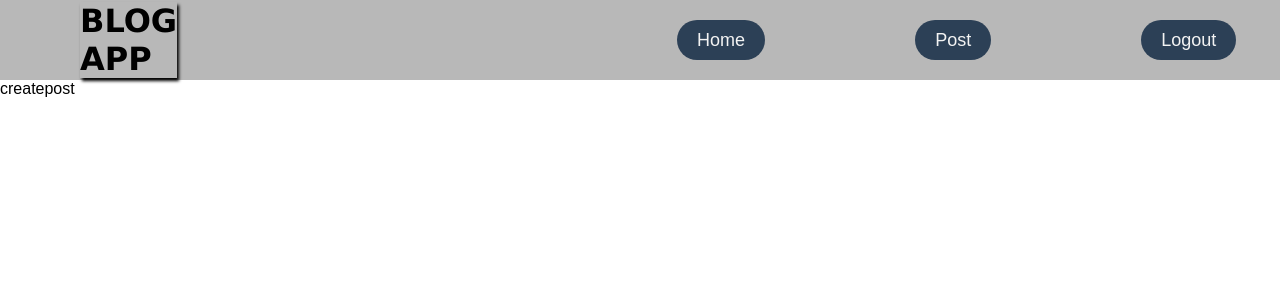
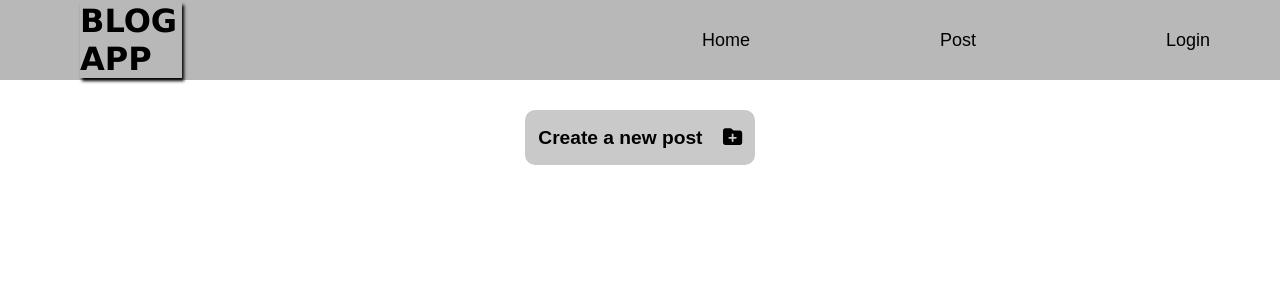
Before and after one commit to nandu44-code/BlogApp, a React (Vite) app in the folder Blogapp/: page /createpost in a window 1280 px wide. Shown: the top 300 px of the page. Built offline with nearby package versions, Linux system fonts and the light colour scheme.

Commit message:
made updations in stying

```diff
--- a/Blogapp/package.json
+++ b/Blogapp/package.json
@@ -10,6 +10,11 @@
     "preview": "vite preview"
   },
   "dependencies": {
+    "@fortawesome/fontawesome-svg-core": "^6.5.1",
+    "@fortawesome/free-brands-svg-icons": "^6.5.1",
+    "@fortawesome/free-regular-svg-icons": "^6.5.1",
+    "@fortawesome/free-solid-svg-icons": "^6.5.1",
+    "@fortawesome/react-fontawesome": "^0.2.0",
     "firebase": "^10.7.1",
     "react": "^18.2.0",
     "react-dom": "^18.2.0",
--- a/Blogapp/src/App.css
+++ b/Blogapp/src/App.css
@@ -13,7 +13,7 @@ nav {
   display: flex;
   justify-content: flex-start;
   align-items: center;
-  color: rgb(255, 0, 0);
+  color: rgb(128, 97, 97);
   text-decoration: none;
 }
 .blog {
@@ -31,28 +31,29 @@ nav-items{
   padding-bottom: 10px;
   padding-left: 20px;
   padding-right: 20px;
-  background-color:rgba(26, 48, 73, 0.884);
+  /* background-color:rgba(26, 48, 73, 0.884); */
   margin-left:50px;
   border-radius: 20px;
   cursor: pointer;
+  color: black;
 
 }
 nav-items:hover{
 transform: scale(1.2);
 border-bottom: 25px;
-
-background-color:rgba(0, 24, 85, 0.884) ;
+/* background-color:rgba(255, 253, 253, 0.884) ; */
 padding-top: 12px;
 padding-bottom: 12px;
 padding-left: 22px;
 padding-right: 22px;
 border-radius: 10px;
+color: white;
 
 }
 .nav-item{
 
   font-size: large;
-  color: rgb(243, 243, 243);
+  color: rgb(108, 105, 105);
   margin-right: 50px;
   margin-left:50px;
 }
@@ -144,7 +145,7 @@ textarea {
   padding: 5px 16px 12px 42px;
   border: none;
   border-radius: 3px;
-  box-shadow: 0 -1px 0 rgba(0, 0, 0, 0.04), 0 1px 1px rgba(0, 0, 0, 0.25);
+  box-shadow: 0 0px 3px rgba(27, 27, 27, 0.04), 0 3px 1px rgba(4, 4, 4, 0.25);
   color: #757575;
   font-size: 25px;
   font-weight: 500;
--- a/Blogapp/src/App.jsx
+++ b/Blogapp/src/App.jsx
@@ -7,7 +7,6 @@ import Login from './pages/login';
 import { signOut } from 'firebase/auth';
 import {auth} from './firebaseConfig'
 function App() {
-
 
   const [isAuth, setIsAuth] = useState(false)
   const userSignOUt = () =>{
@@ -38,18 +37,17 @@ function App() {
           </Link>
 
 
-        {isAuth ? <Link className='nav-item' to='/login'>
-        <nav-items>
-          Login
-        </nav-items>
-        </Link>
-        :
-        <Link className='nav-item' onClick={userSignOUt}>
-        <nav-items>
-         Logout
-        </nav-items>
-        </Link>
-        }
+            {isAuth ? (
+    <Link className='nav-item' onClick={userSignOUt}>
+      <nav-items> Logout </nav-items>
+    </Link>
+  ) : (
+    <Link className='nav-item' to='/login'>
+      <nav-items> Login </nav-items>
+    </Link>
+  )}
+
+
 
 
 
--- a/Blogapp/src/firebaseConfig.js
+++ b/Blogapp/src/firebaseConfig.js
@@ -1,7 +1,7 @@
 // Import the functions you need from the SDKs you need
 import { initializeApp } from "firebase/app";
 import {getAuth,GoogleAuthProvider} from 'firebase/auth';
-import {getFirestore} from 'firebase/firestore'
+import {getFirestore} from 'firebase/firestore';
 // TODO: Add SDKs for Firebase products that you want to use
 // https://firebase.google.com/docs/web/setup#available-libraries
 
--- /dev/null
+++ b/Blogapp/src/pages/CreatePost.css
@@ -0,0 +1,49 @@
+.parent-div{
+
+    display: flex;
+    justify-content: center;
+    align-items:center;
+
+}
+
+.create-post{
+
+    background-color: rgba(55, 55, 55, 0.27);
+    display: flex;
+    justify-content: center;
+    align-items:center;
+    width: 220px;
+    height: 45px;
+    font-size: larger;
+    margin-top: 30px;
+    margin-bottom: 30px;
+    padding-top: 5px;
+    padding-bottom: 5px;
+    padding-left: 5px;
+    padding-right: 5px;
+    cursor: pointer;
+    border-radius: 10px;
+}
+
+.create-post:hover{
+
+    background-color: rgba(11, 9, 9, 0.785);
+    display: flex;
+    justify-content: center;
+    align-items:center;
+    width: 220px;
+    height: 45px;
+    font-size: larger;
+    margin-top: 30px;
+    margin-bottom: 30px;
+    padding-top: 5px;
+    padding-bottom: 5px;
+    padding-left: 5px;
+    padding-right: 5px;
+    color: white;
+    transform: scale(1.08);
+}
+
+.icon{
+    margin-left: 20px;
+}
--- a/Blogapp/src/pages/CreatePost.jsx
+++ b/Blogapp/src/pages/CreatePost.jsx
@@ -1,9 +1,16 @@
-import React from 'react'
+import React from 'react';
+import  './CreatePost.css';
+import { FontAwesomeIcon } from '@fortawesome/react-fontawesome'
+import { faFolderPlus } from '@fortawesome/free-solid-svg-icons'
+
 
 function CreatePost() {
   return (
-    <div>
-      createpost
+    <div className='parent-div'>
+      <div className='create-post'>
+      <h4>Create a new post<span className='icon'><FontAwesomeIcon icon={ faFolderPlus } /></span></h4>
+
+      </div>
     </div>
   )
 }
--- a/Blogapp/src/pages/Login.jsx
+++ b/Blogapp/src/pages/Login.jsx
@@ -1,20 +1,19 @@
-import React from 'react';
+// import React from 'react';
 import { auth , provider } from '../firebaseConfig';
 import { signInWithPopup } from 'firebase/auth';
 import { useNavigate } from 'react-router-dom';
 function Login({setIsAuth}) {
+  const navigate = useNavigate();
+  const siginInWithGoogle = () =>{
 
-    const siginInWithGoogle = () =>{
-
-        let navigate = useNavigate();
-
-        signInWithPopup(auth, provider). then((result)=>{
-
+    signInWithPopup(auth, provider). then((result)=>{
+            console.log("hi trying to sign in ")
             localStorage.setItem('isAuth', true);
-            setIsAuth(True);
+            setIsAuth(true)
+            console.log("is woking heere")
             navigate('/')
+            console.log("is also working here")
         })
-
     };
 
   return (
```
Also changed, not shown: 2 other files (tests, documents, lock files or other folders).
